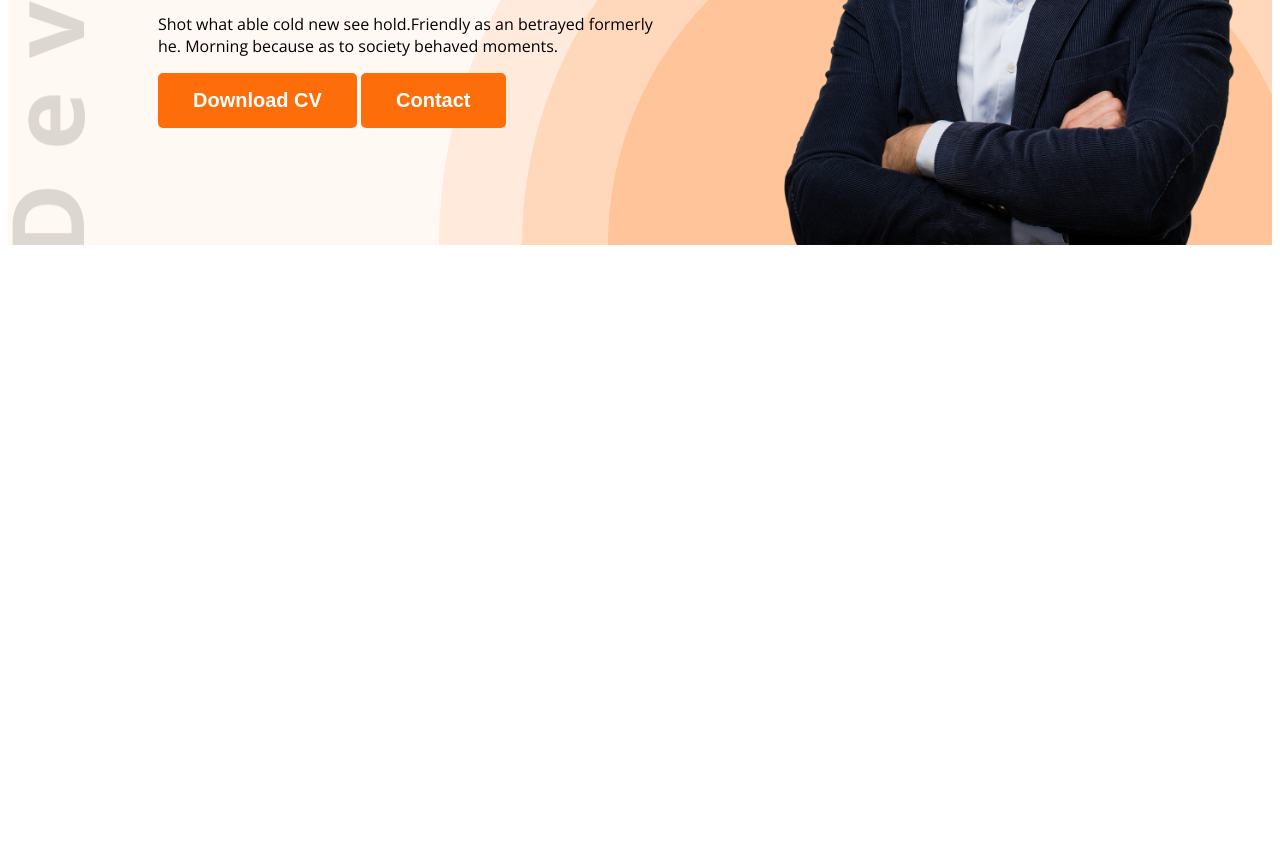
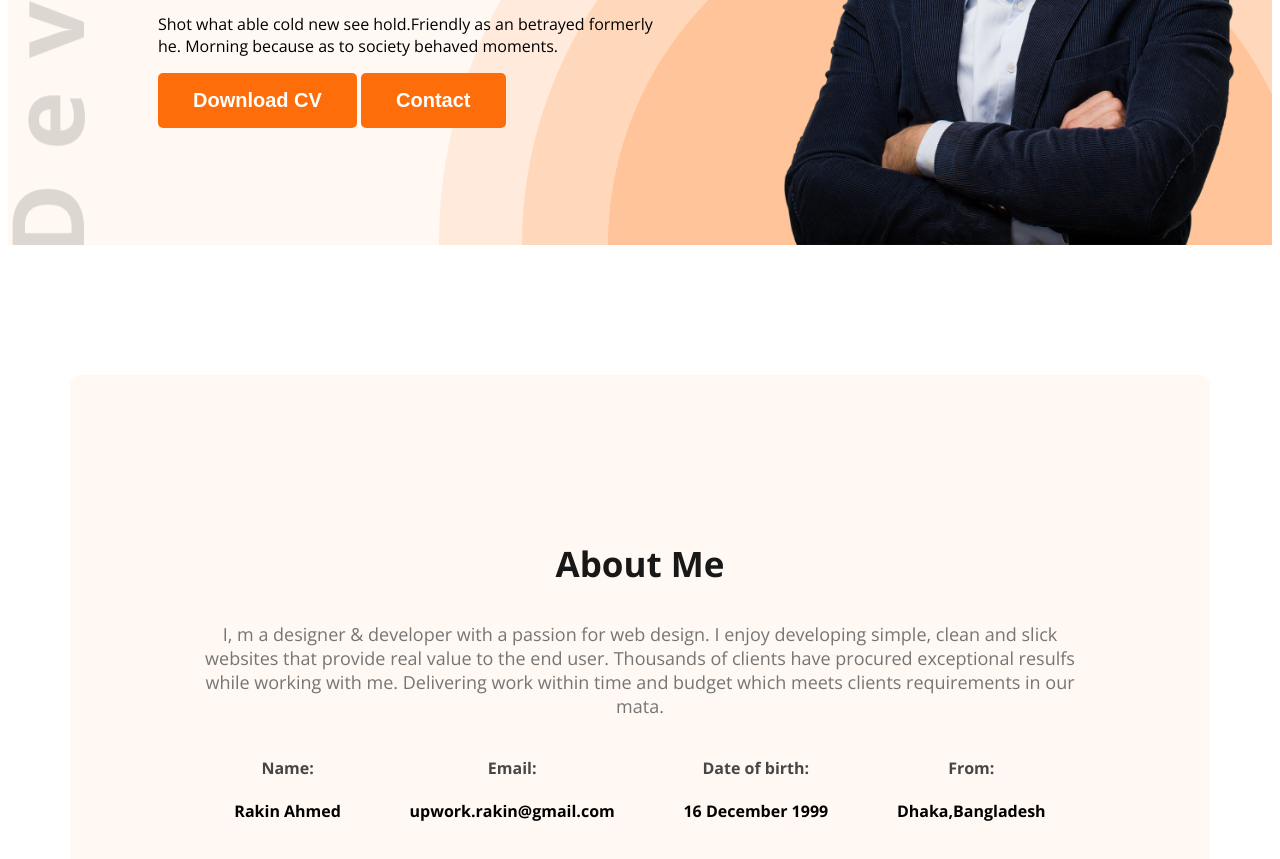
Before and after one commit to Rakeinn/Webdeveloper-portfolio, a plain HTML site: page index.html in a window 1280 px wide. Shown: the part 523-1382 px from the top of the page. Before the commit the page ends 800 px from the top, so only its background shows below. Drawn offline with nearby package versions, Linux system fonts and the light colour scheme.

Commit message:
About done

```diff
--- a/index.html
+++ b/index.html
@@ -39,7 +39,32 @@
 
     </header>
     <main>
-
+<section class="about">
+    <h3 class="section-title">
+        About Me
+    </h3>
+    <p class="section-description">
+        I, m a designer & developer with a passion for web design. I enjoy developing simple, clean and slick websites that provide real value to the end user. Thousands of clients have procured exceptional resulfs while working with me. Delivering work within time and budget which meets clients requirements in our mata.
+    </p>
+    <div class="about-info-container">
+       <div class="about-info">
+        <h4 class="info-title">Name: </h4>
+        <p class="info-description">Rakin Ahmed</p>
+       </div>
+       <div class="about-info">
+        <h4 class="info-title">Email:</h4>
+        <p class="info-description">upwork.rakin@gmail.com</p>
+       </div>
+       <div class="about-info">
+        <h4 class="info-title">Date of birth:</h4>
+        <p class="info-description">16 December 1999</p>
+       </div>
+       <div class="about-info">
+        <h4 class="info-title">From:</h4>
+        <p class="info-description">Dhaka,Bangladesh</p>
+       </div>
+    </div>
+</section>
     </main>
     <footer>
 
--- a/styles/portfolio.css
+++ b/styles/portfolio.css
@@ -16,6 +16,22 @@ body {
     font-weight: 700;
     color: white;
     padding: 16px 35px;
+}
+
+.section-title {
+    color: var(--dark-01, #181818);
+    text-align: center;
+    font-size: 35px;
+    font-weight: 700;
+
+}
+
+.section-description {
+    color: var(--dark-03, #757575);
+    text-align: center;
+    font-size: 18px;
+    font-weight: 400;
+
 }
 
 /* nav Related Styles */
@@ -50,26 +66,30 @@ nav a {
     font-weight: 400;
     line-height: normal;
 }
+
 /* Header banner */
-.header{
+.header {
     background-color: #FFF8F3;
-    background-image: url(../images/header_bg.png),url(../images/developer.png);
+    background-image: url(../images/header_bg.png), url(../images/developer.png);
     background-repeat: no-repeat;
     background-position: bottom right, top left;
 
 }
-.banner{
+
+.banner {
     padding: 30px 30px 0px 150px;
     display: flex;
     align-items: center;
     justify-content: space-between;
 
 }
-.banner-content{
+
+.banner-content {
     max-width: 500px;
 
 }
-.banner .profile-pic{
+
+.banner .profile-pic {
     width: 500px;
     margin-bottom: -5px;
 
@@ -78,17 +98,44 @@ nav a {
 }
 
 
-.banner-greeting{
+.banner-greeting {
     font-size: 45px;
     color: #474747;
     margin-bottom: 0;
 }
-.banner-title{
-    color:  #181818;
 
-font-size: 65px;
-font-weight: 700;
-margin-top: 5px;
-margin-top: 20px;
+.banner-title {
+    color: #181818;
+
+    font-size: 65px;
+    font-weight: 700;
+    margin-top: 5px;
+    margin-top: 20px;
 }
+
 /* main section */
+main{
+    max-width: 1140px;
+    margin: 0 auto;
+}
+/* About Section */
+.about {
+    padding: 130px;
+    border-radius: 10px;
+    background: #FFF8F3;
+    margin: 130px 0;
+}
+.about-info-container{
+    display: flex;
+    justify-content: space-around;
+}
+.about-info{
+    text-align: center;
+
+}
+.info-description{
+    font-weight: bolder;
+}
+.info-title{
+    color: #474747;
+}
```
